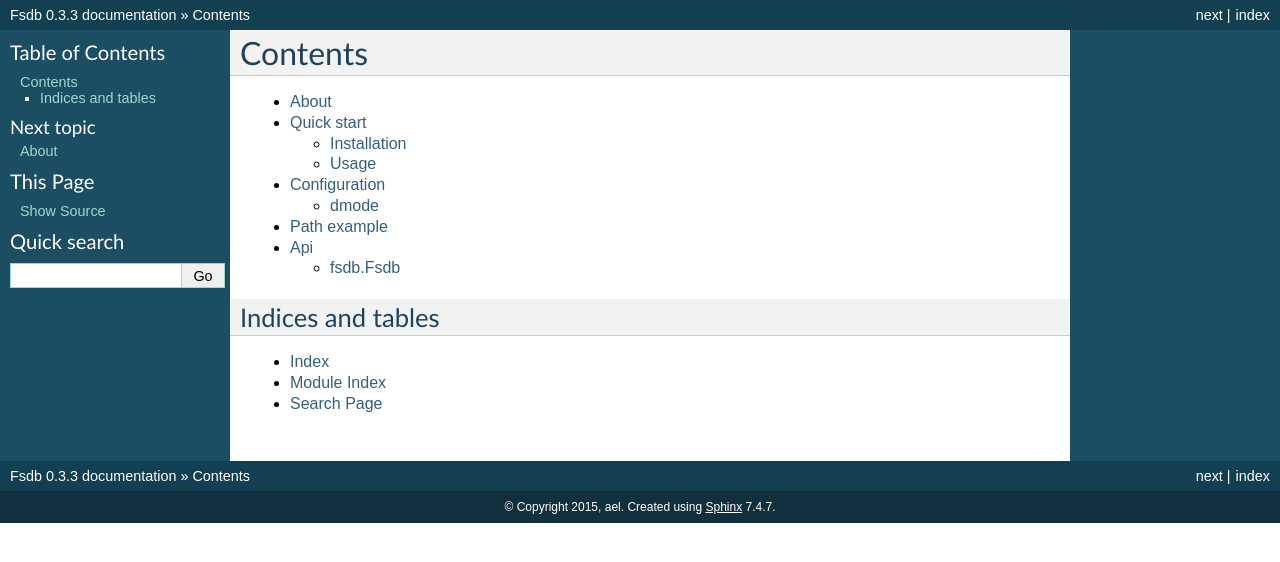
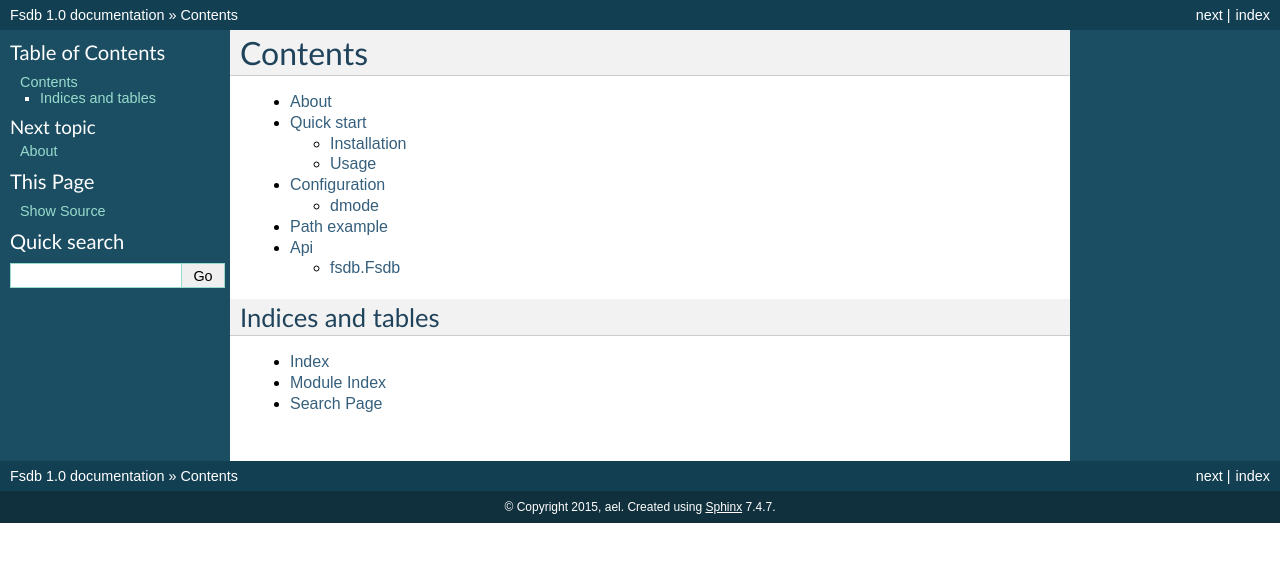
Before and after one commit to ael-code/pyFsdb, a Sphinx documentation site: the page built from docs/source/index.rst, in a window 1280 px wide. Shown: the top 562 px of the page. Built offline with Sphinx 7.4.7, drawn with Linux system fonts in a browser that asks for light colours.

Commit message:
bump to v1.0

```diff
--- a/docs/source/conf.py
+++ b/docs/source/conf.py
@@ -57,9 +57,9 @@
 # built documents.
 #
 # The short X.Y version.
-version = '0.3.3'
+version = '1.0'
 # The full version, including alpha/beta/rc tags.
-release = '0.3.3'
+release = '1.0'
 
 # The language for content autogenerated by Sphinx. Refer to documentation
 # for a list of supported languages.
--- a/setup.py
+++ b/setup.py
@@ -8,7 +8,7 @@
 
 setup(
     name="Fsdb",
-    version="0.3.3",
+    version="1.0",
     packages=['fsdb'],
 
     author="Ael",
@@ -21,7 +21,7 @@
     tests_require='nose',
     test_suite='nose.collector',
     classifiers=[
-        "Development Status :: 3 - Alpha",
+        "Development Status :: 5 - Production/Stable",
         "License :: OSI Approved :: GNU Lesser General Public License v3 (LGPLv3)",
         "Topic :: Database",
         "Operating System :: OS Independent",
```
